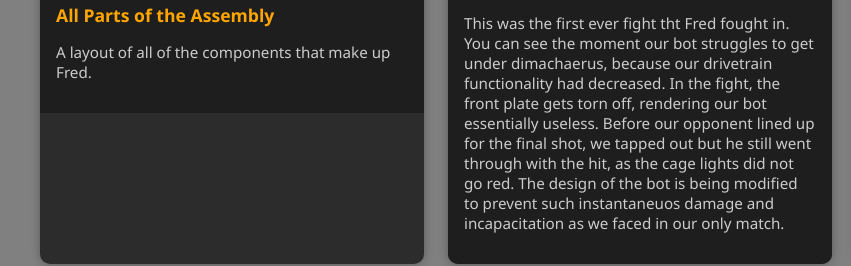
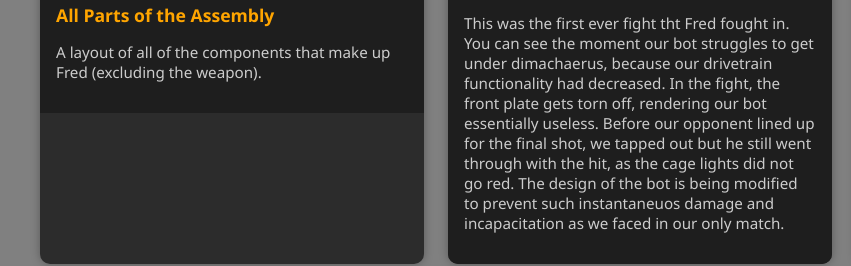
Before and after one commit to barks-droid/barks-droid.github.io, a plain HTML site: page battlegallery.html in a window 1280 px wide. Shown: the part 431-697 px from the top of the page, 0-851 px from the left. Drawn offline with Linux system fonts and the light colour scheme.

Commit message:
Update battlegallery.html

```diff
--- a/battlegallery.html
+++ b/battlegallery.html
@@ -103,7 +103,7 @@
       <img src="ALL_PARTS.png" alt="Building FRED">
       <div class="caption">
         <h3>All Parts of the Assembly</h3>
-        <p>A layout of all of the components that make up Fred.</p>
+        <p>A layout of all of the components that make up Fred (excluding the weapon).</p>
       </div>
     </div>
 
```
